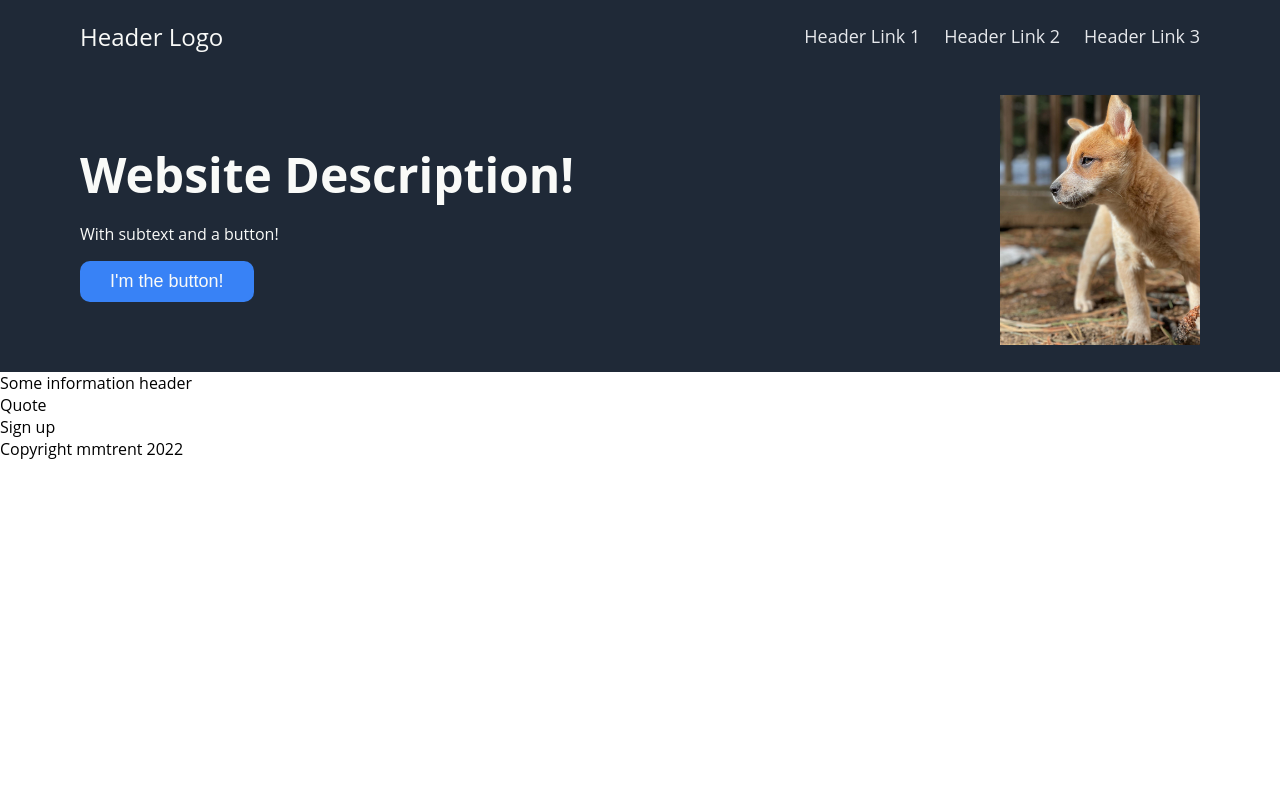
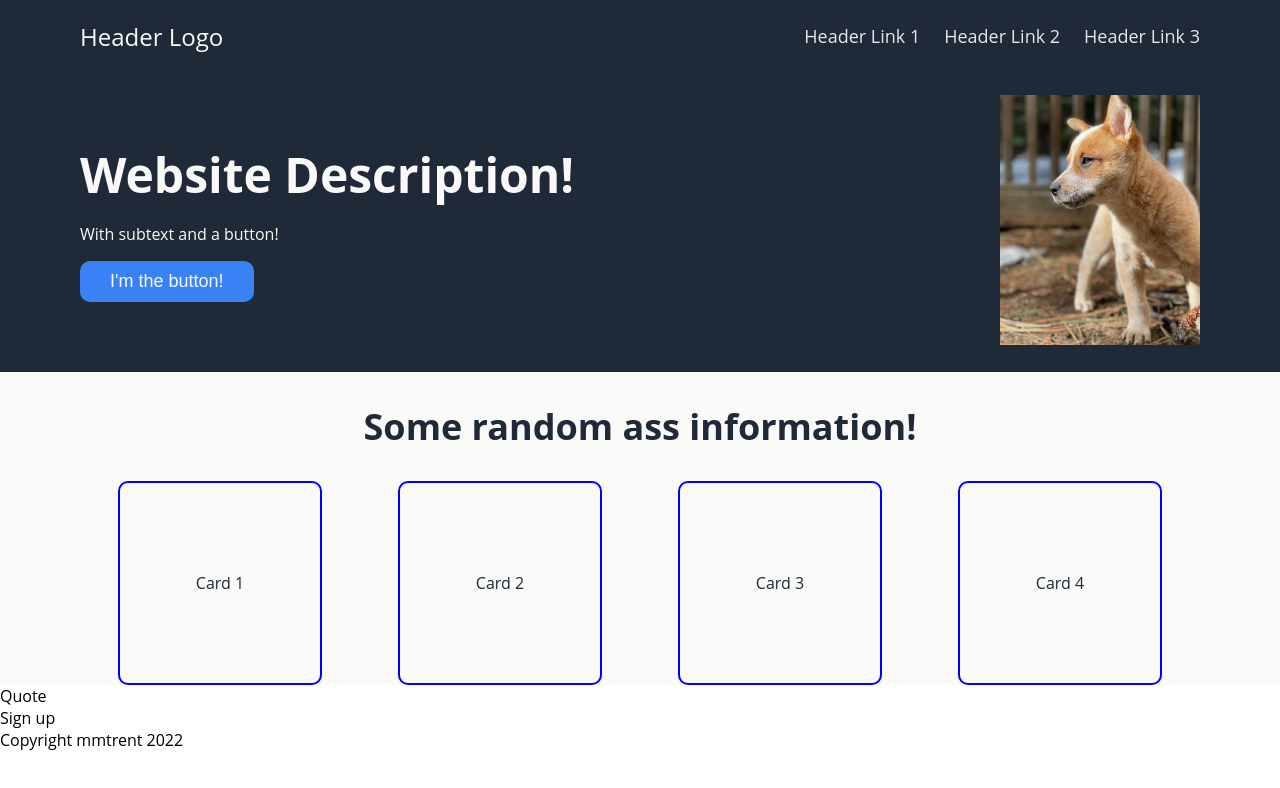
Before and after one commit to mmtrent/TOP-Landing-Page, a plain HTML site: page index.html in a window 1280 px wide. Drawn offline with Linux system fonts and the light colour scheme.

Commit message:
Complete body layout and css

```diff
--- a/index.html
+++ b/index.html
@@ -31,20 +31,24 @@
         </div>
         <div class="middle">
             <div class="cards-header">
-                Some information header
+                <h2>Some random ass information!</h2>
             </div>
             <div class="cards">
                 <div class="card">
-
+                    <div class="roundbox"></div>
+                    Card 1
                 </div>
                 <div class="card">
-
+                    <div class="roundbox"></div>
+                    Card 2
                 </div>
                 <div class="card">
-
+                    <div class="roundbox"></div>
+                    Card 3
                 </div>
                 <div class="card">
-
+                    <div class="roundbox"></div>
+                    Card 4
                 </div>
             </div>
         </div>
--- a/style.css
+++ b/style.css
@@ -68,3 +68,35 @@ img {
     width: 200px;
     height: auto;
 }
+
+.middle {
+    background-color: #F9FAF8;
+    color: #1F2937;
+    padding: 0 80px;
+    display: flex;
+    flex-direction: column;
+    justify-content: center;
+    align-items: center;
+}
+
+.cards {
+    display: flex;
+    justify-content: space-around;
+    width: 100%;
+    padding: 0 80px;
+}
+
+.card {
+    height: 200px;
+    width: 200px;
+    justify-content: center;
+    display: flex;
+    align-items: center;
+    border: 2px solid blue;
+    border-radius: 10px;
+}
+
+h2 {
+    font-size: 36px;
+    font-weight: extra-bold;
+}
```
